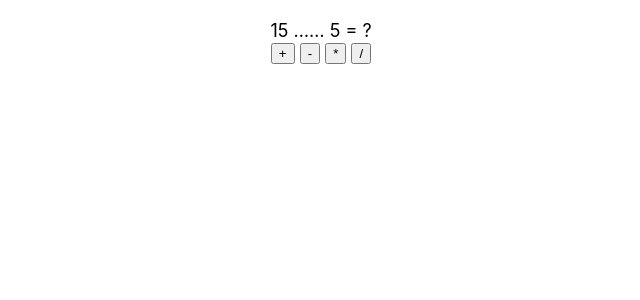
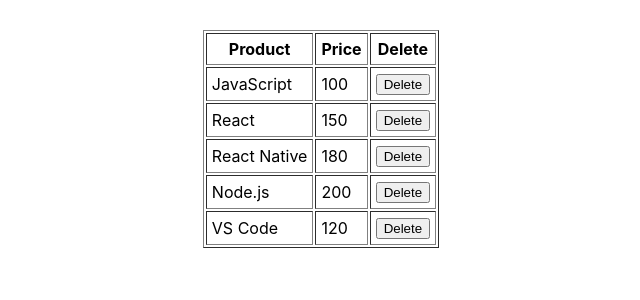
Before and after one commit to Thanakorn191/App_1, a React (Create React App) app: page / in a window 1280 px wide. Shown: the top 300 px of the page, without its empty margins (319-959 px from the left). Built offline with nearby package versions, Linux system fonts and the light colour scheme.

Commit message:
create-RefsArray

```diff
--- a/src/App.js
+++ b/src/App.js
@@ -2,9 +2,11 @@
 
 import RefsFunc from './refs-func';
 
+import RefsArray from './refs-array';
+
 function App() {
 
-  return <RefsFunc/>;
+  return <RefsArray/>;
 
 }
 
--- /dev/null
+++ b/src/refs-array.js
@@ -0,0 +1,58 @@
+import React from 'react'
+
+export default function App() {
+  const table = React.useRef()
+  const tr = React.useRef([])
+  const data = [
+    ['JavaScript', 100],
+    ['React', 150],
+    ['React Native', 180],
+    ['Node.js', 200],
+    ['VS Code', 120]
+  ]
+
+  const onClickButton = (i) => {
+    const index = tr.current[i].rowIndex
+    table.current.deleteRow(index)
+  }
+
+  const onMouseOverRow = (i) => {
+    tr.current[i].style.backgroundColor = 'yellow'
+  }
+
+  const onMouseOutRow = (i) => {
+    tr.current[i].style.backgroundColor = 'white'
+  }
+
+  const tableStyles = { margin: 'auto', marginTop: 30 }
+
+  return (
+    <table ref={table} border="1" cellPadding={5} style={tableStyles}>
+      <thead>
+        <tr>
+          <th>Product</th>
+          <th>Price</th>
+          <th>Delete</th>
+        </tr>
+      </thead>
+      <tbody>
+        {data.map((item, i) => {
+          return (
+            <tr
+              key={i}
+              ref={el => tr.current[i] = el}
+              onMouseOver={() => onMouseOverRow(i)}
+              onMouseOut={() => onMouseOutRow(i)}
+            >
+              <td>{item[0]}</td>
+              <td>{item[1]}</td>
+              <td>
+                <button onClick={() => onClickButton(i)}>Delete</button>
+              </td>
+            </tr>
+          )
+        })}
+      </tbody>
+    </table>
+  )
+}
```
